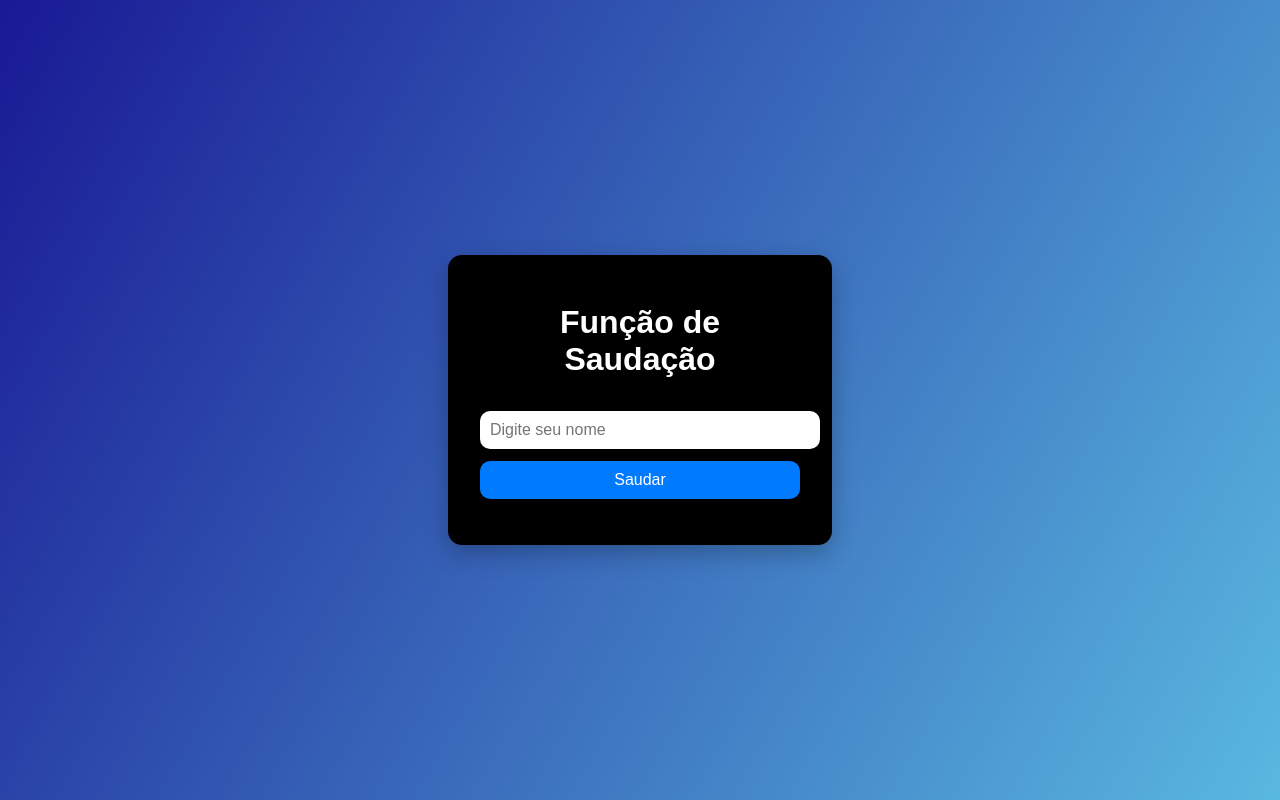
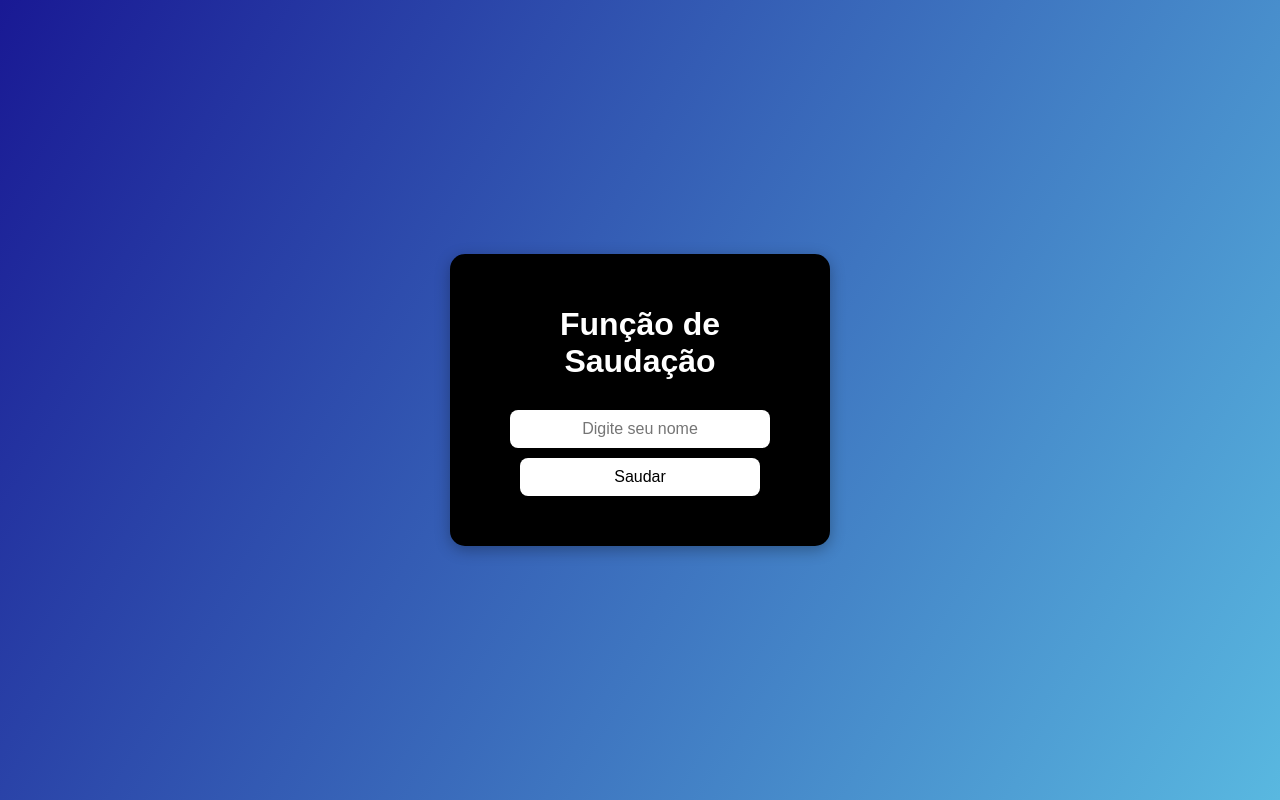
Before and after one commit to Barbaroto01/Saudacao_JS, a plain HTML site: page index.html in a window 1280 px wide. Drawn offline with Linux system fonts and the light colour scheme.

Commit message:
Update style.css

```diff
--- a/style.css
+++ b/style.css
@@ -9,41 +9,47 @@ body {
 }
 
 .container {
-  background: #000;
-  color: #fff;
-  width: 320px;
-  padding: 28px 32px;
-  border-radius: 14px;
-  box-shadow: 0 8px 24px rgba(0,0,0,.25);
+  background-color: black;
+  padding: 30px 40px;
+  border-radius: 15px;
+  text-align: center;
+  width: 300px;
+  color: white;
+  box-shadow: 0 4px 15px rgba(0,0,0,0.3);
+}
+
+h1 {
+  margin-bottom: 20px;
+}
+
+/* input e botão com o mesmo tamanho */
+input,
+button {
+  width: 80%;
+  padding: 10px;
+  border-radius: 8px;
+  font-size: 16px;
+  margin-top: 10px;
+}
+
+input {
+  border: none;
   text-align: center;
 }
 
-input {
-  width: 100%;
-  padding: 10px;
-  border-radius: 10px;
-  border: 0;
-  margin-top: 12px;
-  font-size: 16px;
-}
-
 button {
-  margin-top: 12px;
-  width: 100%;
-  padding: 10px;
-  border-radius: 10px;
-  border: 0;
-  font-size: 16px;
+  border: none;
+  background: #ffffff;
+  color: black;
   cursor: pointer;
-  background: #007bff;
-  color: #fff;
+  transition: 0.3s;
 }
 
 button:hover {
-  background: #0056b3;
+  background: #fad0c4;
 }
 
 #mensagem {
-  margin-top: 16px;
+  margin-top: 20px;
   font-size: 18px;
 }
```
